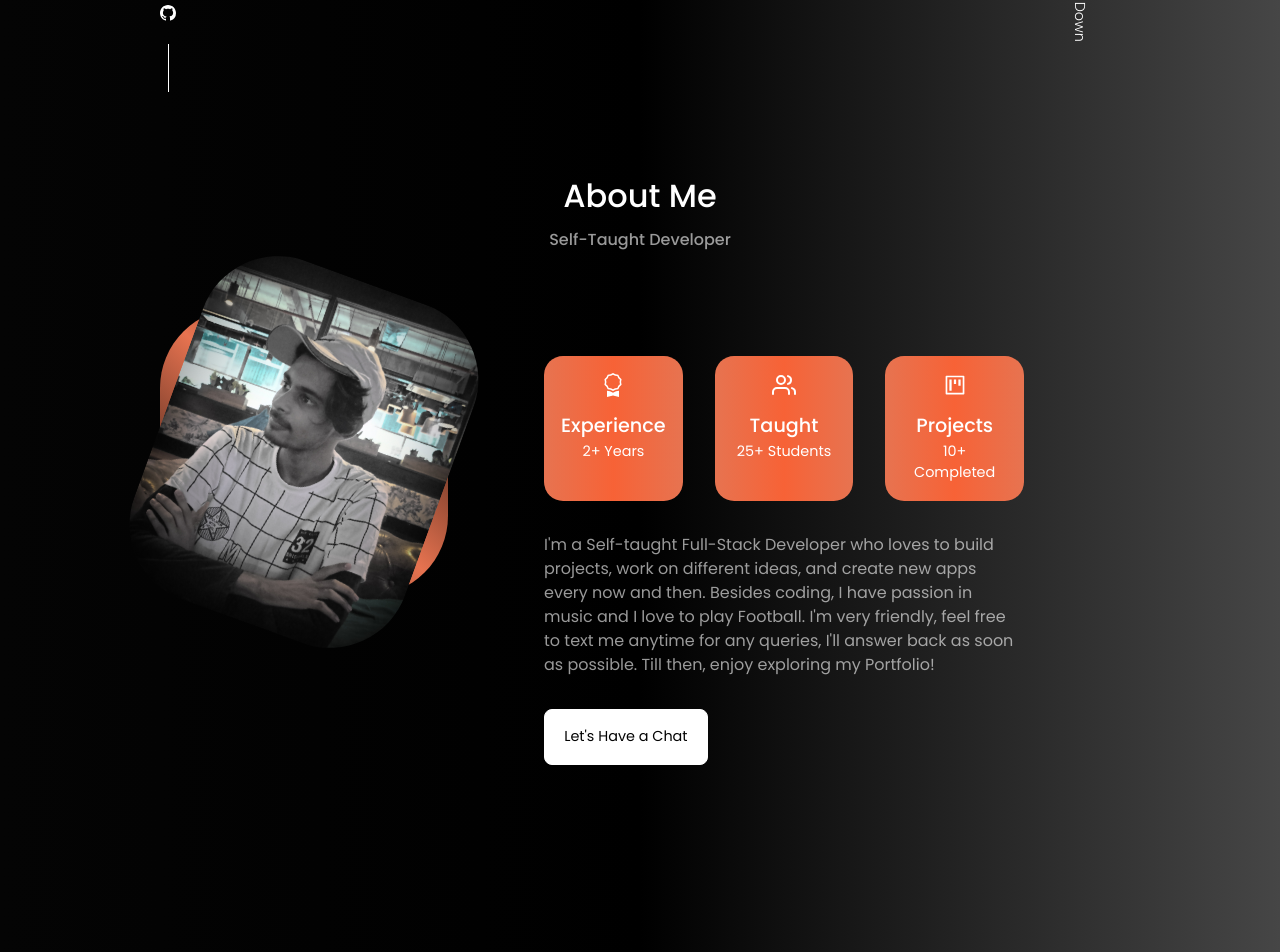
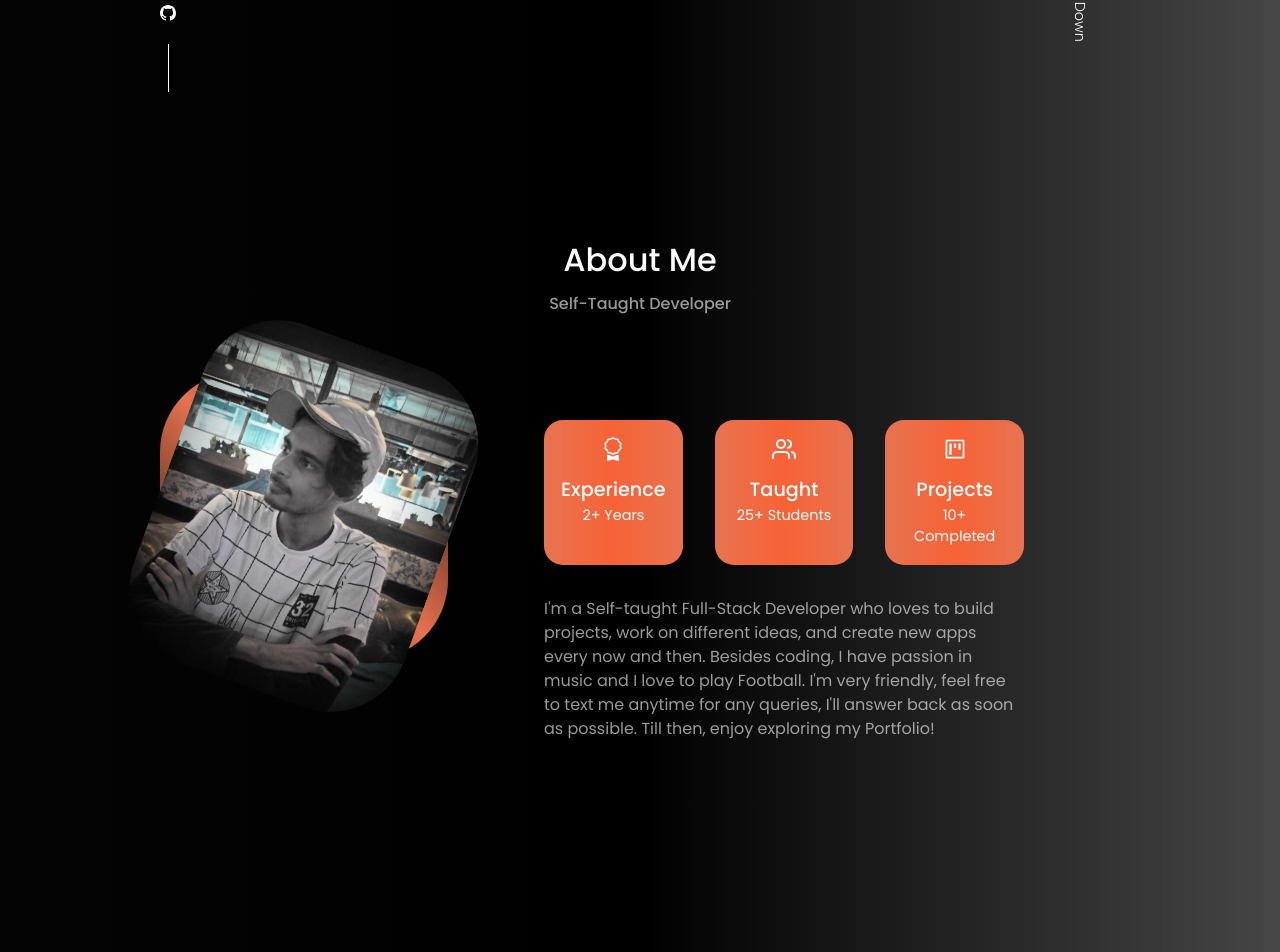
Before and after one commit to Devesh225/Portfolio, a React (Create React App) app: page / in a window 1280 px wide. Shown: the part 724-1676 px from the top of the page. Built offline with nearby package versions, Linux system fonts and the light colour scheme.

Commit message:
Removed the contact block from About section

```diff
--- a/src/components/about/About.css
+++ b/src/components/about/About.css
@@ -1,5 +1,6 @@
 .about {
     height: 100vh;
+    padding-top: 4rem;
 }
 
 .about__container {
@@ -63,8 +64,4 @@
         font-size: 0.9rem;
         text-align: center;
     }
-
-    .about__info > a {
-        display: none;
-    }
 }
--- a/src/components/about/About.js
+++ b/src/components/about/About.js
@@ -24,7 +24,6 @@ function About() {
           <p>I'm a Self-taught Full-Stack Developer who loves to build projects, work on different ideas, and create new apps
           every now and then. Besides coding, I have passion in music and I love to play Football. I'm very friendly, feel free
           to text me anytime for any queries, I'll answer back as soon as possible. Till then, enjoy exploring my Portfolio!</p>
-          <a href="#contact" className='btn btn-primary'>Let's Have a Chat</a>
         </div>
       </div>
     </div>
```
